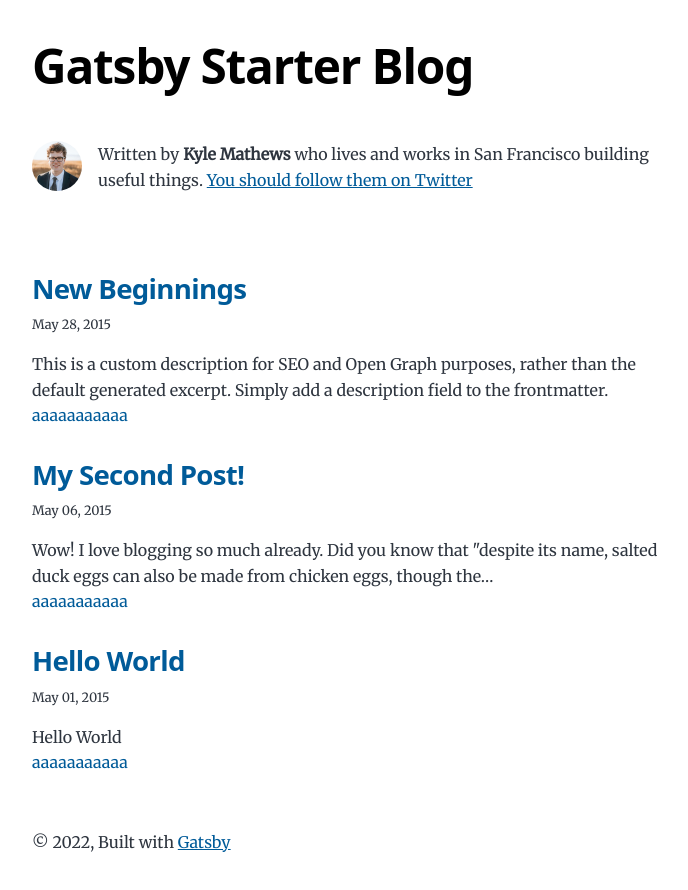
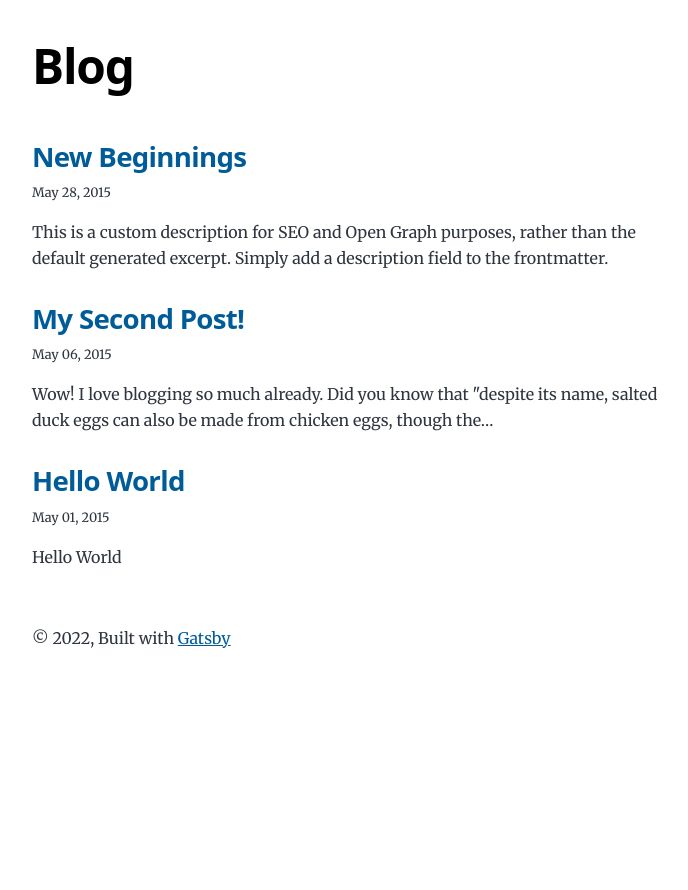
Before and after one commit to o8n/blog-gatsby, a Gatsby site: page / in a window 1280 px wide. Shown: the whole page, without its empty margins (292-980 px from the left). After the commit the page ends 800 px from the top, so only its background shows below. Built offline with nearby package versions, Linux system fonts and the light colour scheme; Gatsby itself is replaced by a stand-in of ours.

Commit message:
simple blog style

```diff
--- a/gatsby-config.js
+++ b/gatsby-config.js
@@ -9,16 +9,16 @@
  */
 module.exports = {
   siteMetadata: {
-    title: `Gatsby Starter Blog`,
-    author: {
-      name: `Kyle Mathews`,
-      summary: `who lives and works in San Francisco building useful things.`,
-    },
-    description: `A starter blog demonstrating what Gatsby can do.`,
-    siteUrl: `https://gatsbystarterblogsource.gatsbyjs.io/`,
-    social: {
-      twitter: `kylemathews`,
-    },
+    title: `Blog`,
+    // author: {
+    //   name: `Kyle Mathews`,
+    //   summary: `who lives and works in San Francisco building useful things.`,
+    // },
+    // description: `A starter blog demonstrating what Gatsby can do.`,
+    // siteUrl: `https://gatsbystarterblogsource.gatsbyjs.io/`,
+    // social: {
+    //   twitter: `o8n_project`,
+    // },
   },
   plugins: [
     `gatsby-plugin-image`,
@@ -110,7 +110,7 @@
     {
       resolve: `gatsby-plugin-manifest`,
       options: {
-        name: `Gatsby Starter Blog`,
+        name: `Blog`,
         short_name: `Gatsby`,
         start_url: `/`,
         background_color: `#ffffff`,
--- a/src/components/bio.js
+++ b/src/components/bio.js
@@ -32,25 +32,6 @@
 
   return (
     <div className="bio">
-      <StaticImage
-        className="bio-avatar"
-        layout="fixed"
-        formats={["auto", "webp", "avif"]}
-        src="../images/profile-pic.png"
-        width={50}
-        height={50}
-        quality={95}
-        alt="Profile picture"
-      />
-      {author?.name && (
-        <p>
-          Written by <strong>{author.name}</strong> {author?.summary || null}
-          {` `}
-          <a href={`https://twitter.com/${social?.twitter || ``}`}>
-            You should follow them on Twitter
-          </a>
-        </p>
-      )}
     </div>
   )
 }
--- a/src/pages/index.js
+++ b/src/pages/index.js
@@ -1,7 +1,6 @@
 import * as React from "react"
 import { Link, graphql } from "gatsby"
 
-import Bio from "../components/bio"
 import Layout from "../components/layout"
 import Seo from "../components/seo"
 
@@ -12,7 +11,6 @@
   if (posts.length === 0) {
     return (
       <Layout location={location} title={siteTitle}>
-        <Bio />
         <p>
           No blog posts found. Add markdown posts to "content/blog" (or the
           directory you specified for the "gatsby-source-filesystem" plugin in
@@ -24,7 +22,6 @@
 
   return (
     <Layout location={location} title={siteTitle}>
-      <Bio />
       <ol style={{ listStyle: `none` }}>
         {posts.map(post => {
           const title = post.frontmatter.title || post.fields.slug
@@ -51,7 +48,6 @@
                     }}
                     itemProp="description"
                   />
-                  <a>aaaaaaaaaaa</a>
                 </section>
               </article>
             </li>
--- a/src/templates/blog-post.js
+++ b/src/templates/blog-post.js
@@ -28,7 +28,6 @@
         />
         <hr />
         <footer>
-          <Bio />
         </footer>
       </article>
       <nav className="blog-post-nav">
```
